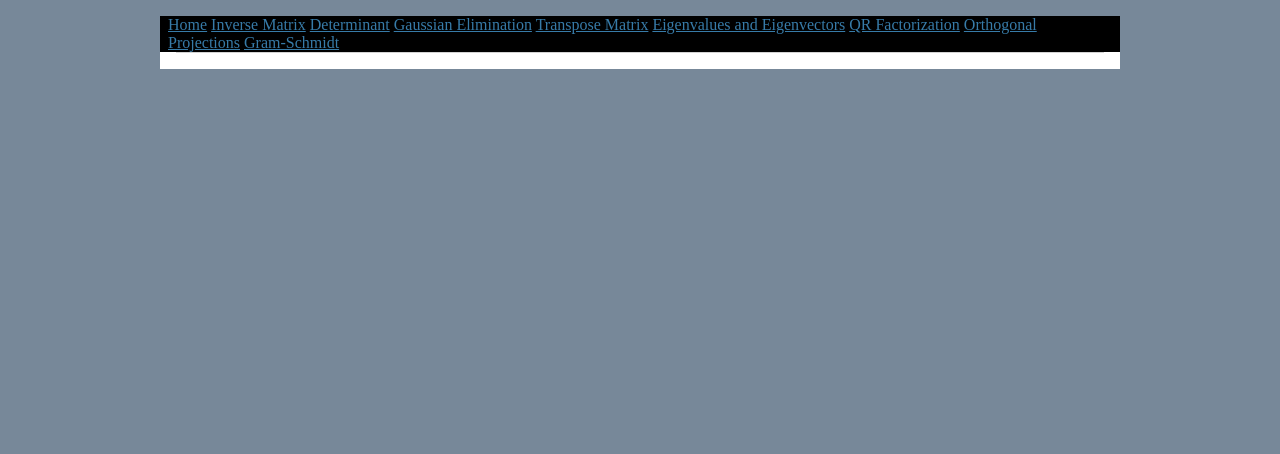
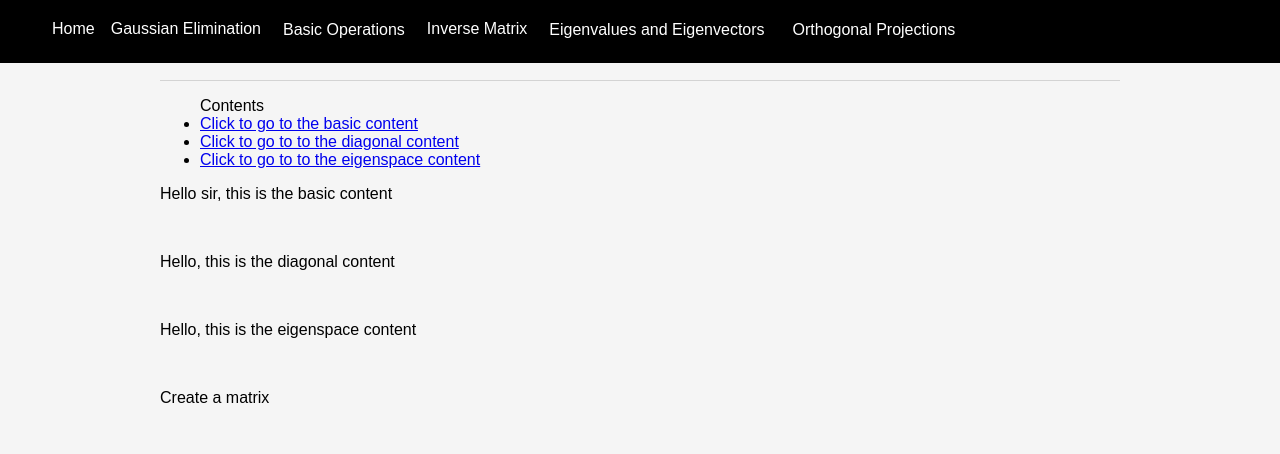
Before and after one commit to pepe454/Linear--lgebra, a Flask app: page /operations/eigen in a window 1280 px wide. Shown: the top 454 px of the page. Run offline with Flask 2, Linux system fonts and the light colour scheme.

Commit message:
update style, adding basic operations page

```diff
--- a/matrixapp/__init__.py
+++ b/matrixapp/__init__.py
@@ -29,7 +29,7 @@ def create_app(test_config=None):
     @app.route('/index')
     def index():
         user = {'username':'Danny'}
-        return render_template('index.html', title="Danny's Matrix Calculator", user=user)
+        return render_template('index.html', title="Danny's Linear Algebra Calculator", user=user)
 
     from . import ops
     app.register_blueprint(ops.bp)
--- a/matrixapp/ops.py
+++ b/matrixapp/ops.py
@@ -10,11 +10,6 @@ def inverse():
     user = {'username':'Danny'}
     return render_template('/ops/inverse.html', title="Inverse of a Matrix", user=user)
 
-@bp.route('/determinant')
-def determinant():
-    user = {'username':'Danny'}
-    return render_template('/ops/determinant.html', title="Determinant of a Matrix", user=user)
-
 @bp.route('/eigen')
 def eigen():
     user = {'username':'Danny'}
@@ -25,22 +20,12 @@ def gaussianelimination():
     user = {'username':'Danny'}
     return render_template('/ops/gaussianelimination.html', title="Gaussian Elimination", user=user)
 
-@bp.route('/gramschmidt')
-def gramschmidt():
-    user = {'username':'Danny'}
-    return render_template('/ops/gramschmidt.html', title="Gram Schmidt Process", user=user)
-
 @bp.route('/orthogonalprojection')
 def orthogonalprojection():
     user = {'username':'Danny'}
     return render_template('/ops/orthogonalprojection.html', title="Orthogonal Projections", user=user)
 
-@bp.route('/QR')
-def QR():
+@bp.route('/basicoperations')
+def basicoperations():
     user = {'username':'Danny'}
-    return render_template('/ops/QR.html', title="QR Factorization", user=user)
-
-@bp.route('/transpose')
-def transpose():
-    user = {'username':'Danny'}
-    return render_template('/ops/transpose.html', title="Transpose", user=user)
+    return render_template('/ops/basicoperations.html', title="Orthogonal Projections", user=user)
--- a/matrixapp/static/style.css
+++ b/matrixapp/static/style.css
@@ -1,17 +1,26 @@
-html { font-family: bookman; background: lightslategray; padding: 1rem; }
+html { font-family: Arial, Helvetica, sans-serif; background: whitesmoke}
 
-body { max-width: 960px; margin: 0 auto; background: white; }
-h1 { font-family: serif; color: #377ba8; margin: 1rem 0; }
-a { color: #377ba8; }
+body {margin: 0 auto;}
+h1 { font-family: bookman; color: #377ba8; margin: 1rem 0; }
 hr { border: none; border-top: 1px solid lightgray; }
-nav { background: black; font: light-grey; display: flex; align-items: center; padding: 0 0.5rem; }
-nav h1 { flex: auto; margin: 0; }
-nav h1 a { text-decoration: none; padding: 0.25rem 0.5rem; }
-nav ul  { display: flex; list-style: none; margin: 0; padding: 0; }
-nav ul li a, nav ul li span, header .action { display: block; padding: 0.5rem; }
-.content { padding: 0 1rem 1rem; }
-.content > header { border-bottom: 1px solid lightgray; display: flex; align-items: flex-end; }
-.content > header h1 { flex: auto; margin: 1rem 0 0.25rem 0; }
+
+
+nav { top: 0; font-family: Arial, Helvetica, sans-serif; font-size: 12pt; background: black; font: light-grey; display: flex; padding: 1.25rem; width: 100%; position:fixed;}
+nav a { display: block; text-align: center; float: left; color: #ffffff; text-decoration-line: none; margin-right: 1rem}
+/* Change background on mouse-over
+.navbar a:hover {background: #ddd; color: black;} */
+nav a.homeanchor {margin-left: 2rem}
+.dropdown { float: left; overflow: hidden; background: black; }
+.dropbtn {background: black; border: none;}
+.dropbtn a {font-size: 12pt}
+.dropdown:hover .dropdown-content { display: block;}
+.dropdown-content { display: none; position: absolute; background: black;}
+.dropdown-content a { float: none; color: white; padding: 12px 16px; text-decoration: none; display: block; text-align: left;}
+
+
+.content { margin-top: 1rem; margin-right: 8rem; margin-left: 8rem; padding: 2rem; padding-top: 4rem;}
+.content > header {border-bottom: 1px solid lightgray; display: flex; align-items: flex-end; }
+.content > header h1 { margin-top: 1rem; font-family: bookman;flex: auto; margin: 1rem 0 0.25rem 0; }
 .flash { margin: 1em 0; padding: 1em; background: #cae6f6; border: 1px solid #377ba8; }
 .content:last-child { margin-bottom: 0; }
 .content form { margin: 1em 0; display: flex; flex-direction: column; }
--- a/matrixapp/templates/base.html
+++ b/matrixapp/templates/base.html
@@ -2,24 +2,49 @@
 <title>{% block title %}{% endblock %}</title>
 <link rel="stylesheet" href="{{ url_for('static', filename='style.css') }}">
 <nav>
-  <div class="trigger">
-    <a href="{{ url_for('index') }}">Home</a>
-    <a href="{{ url_for('operations.inverse') }}">Inverse Matrix</a>
-    <a href="{{ url_for('operations.determinant') }}">Determinant</a>
+  <div class="navbar">
+    <a class = homeanchor href="{{ url_for('index') }}">Home</a>
     <a href="{{ url_for('operations.gaussianelimination') }}">Gaussian Elimination</a>
-    <a href="{{ url_for('operations.transpose') }}">Transpose Matrix</a>
-    <a href="{{ url_for('operations.eigen') }}">Eigenvalues and Eigenvectors</a>
-    <a href="{{ url_for('operations.QR') }}">QR Factorization</a>
-    <a href="{{ url_for('operations.orthogonalprojection') }}">Orthogonal Projections</a>
-    <a href="{{ url_for('operations.gramschmidt') }}">Gram-Schmidt</a>
+    <div class="dropdown">
+        <button class="dropbtn"><a href="{{ url_for('operations.basicoperations') }}">Basic Operations</a>
+          <i class="fa fa-caret-down"></i>
+        </button>
+        <div class="dropdown-content">
+          <a href="{{ url_for('operations.basicoperations') }}">Transpose</a>
+          <a href="{{ url_for('operations.basicoperations') }}">Multiply</a>
+          <a href="{{ url_for('operations.basicoperations') }}">Add, Subtract</a>
+          <a href="{{ url_for('operations.basicoperations') }}">Add, Subtract</a>
+        </div>
+    </div>
+    <a href="{{ url_for('operations.inverse') }}">Inverse Matrix </a>
+    <div class="dropdown">
+        <button class="dropbtn"><a href="{{ url_for('operations.eigen') }}">Eigenvalues and Eigenvectors</a>
+          <i class="fa fa-caret-down"></i>
+        </button>
+        <div class="dropdown-content">
+            <a href="{{ url_for('operations.eigen') }}#basic">Basic</a>
+            <a href="{{ url_for('operations.eigen') }}#diagonal">Diagonal Matrix</a>
+            <a href="{{ url_for('operations.eigen') }}s#eigenspace">Eigenspace</a>
+        </div>
+      </div>
+    <div class="dropdown">
+        <button class="dropbtn"><a href="{{ url_for('operations.orthogonalprojection') }}">Orthogonal Projections</a>
+          <i class="fa fa-caret-down"></i>
+        </button>
+        <div class="dropdown-content">
+          <a href="{{ url_for('operations.orthogonalprojection') }}">Simple Orthogonal Projection</a>
+          <a href="{{ url_for('operations.orthogonalprojection') }}">QR Factorization</a>
+          <a href="{{ url_for('operations.orthogonalprojection') }}">Gram-Schmidt Process</a>
+        </div>
+    </div>
   </div>
 </nav>
 <section class="content">
   <header>
     {% block header %}{% endblock %}
   </header>
-  {% for message in get_flashed_messages() %}
-    <div class="flash">{{ message }}</div>
-  {% endfor %}
   {% block content %}{% endblock %}
+  <p>Create a matrix</p>
+
+  {% block content2 %}{% endblock %}
 </section>
--- a/matrixapp/templates/ops/eigen.html
+++ b/matrixapp/templates/ops/eigen.html
@@ -3,5 +3,19 @@
 {% block title %}{{ title }}{% endblock %}
 
 {% block content %}
+<ul>Contents
+    <li><a href="#basic">Click to go to the basic content</a></li>
+    <li><a href="#diagonal">Click to go to to the diagonal content</a></li>
+    <li><a href="#eigenspace">Click to go to to the eigenspace content</a></li>
+</ul>
+<a name="basic"></a>
+<p>Hello sir, this is the basic content</p>
+<br>
+<a name="diagonal"></a>
+<p>Hello, this is the diagonal content</p>
+<br>
+<a name="eigenspace"></a>
+<p>Hello, this is the eigenspace content</p>
+<br>
 
 {% endblock %}
--- a/matrixcalculator.py
+++ b/matrixcalculator.py
@@ -37,6 +37,12 @@ class Matrix:
         self.eigenvectors = []
         self.diagonal_matrix = []
         self.P = []
+
+        #orthogonal projections
+        self.yhat = []
+        self.Q = []
+        self.R = []
+        self.orthonormal = []
 
 
     #matrix operations
```
Also changed, not shown: matrixapp/templates/index.html (+10 -3 lines), matrixapp/templates/ops/determinant.html (deleted, +0 -7 lines), matrixapp/templates/ops/gaussianelimination.html (+8 -1 lines), matrixapp/templates/ops/gramschmidt.html (deleted, +0 -7 lines), matrixapp/static/textbook.jpg (added), matrixapp/templates/ops/basicops.html (renamed from matrixapp/templates/ops/transpose.html).
